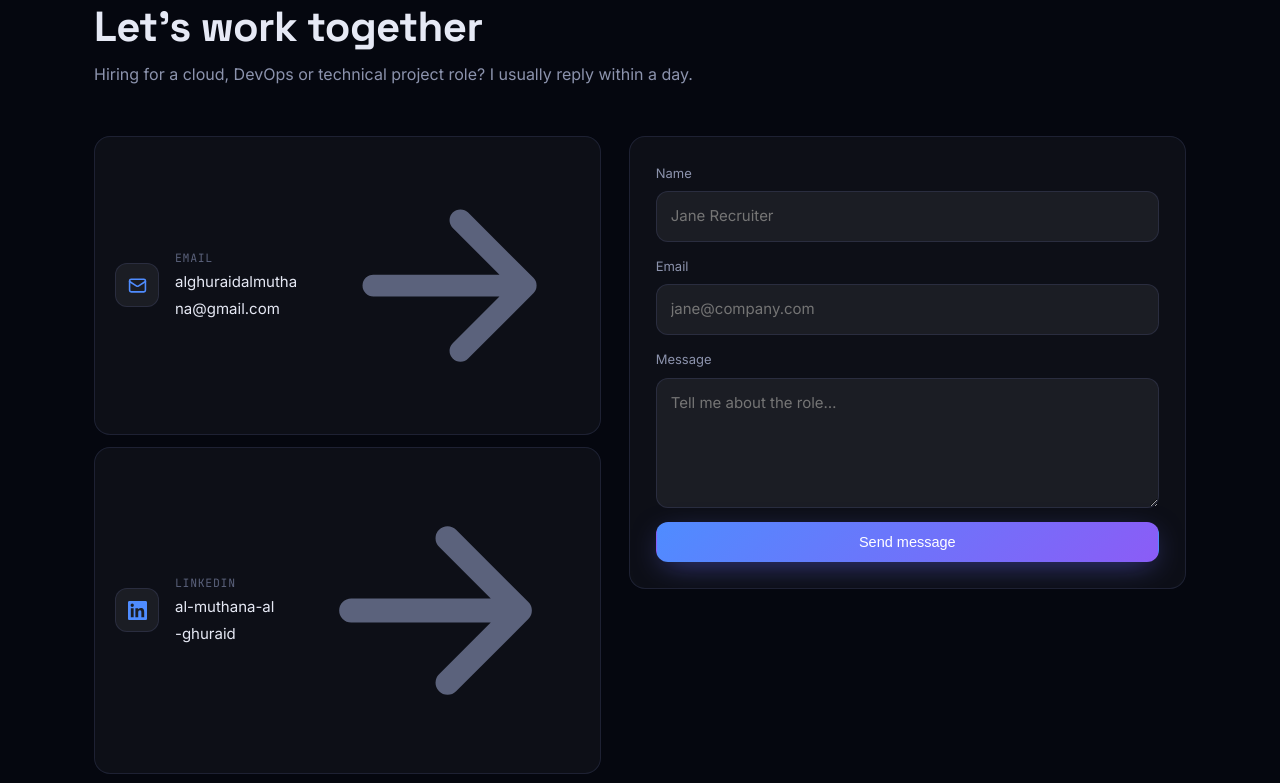
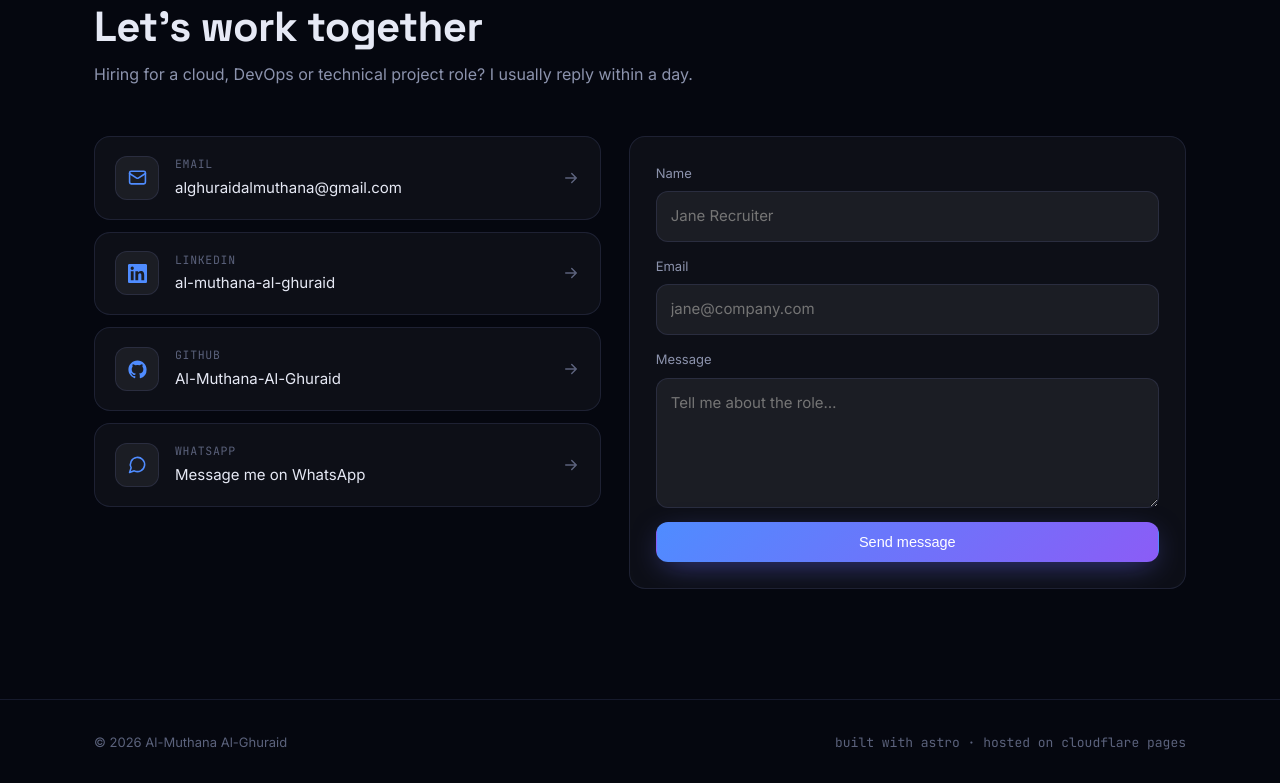
Before and after one commit to Al-Muthana-Al-Ghuraid/alghuraid.com, an Astro site: page / in a window 1280 px wide. Shown: the part 6878-7661 px from the top of the page. Built offline with nearby package versions, Linux system fonts and the light colour scheme; Astro itself is replaced by a stand-in of ours.

Commit message:
Fix oversized arrow icons and email wrapping in Contact

```diff
--- a/src/styles/global.css
+++ b/src/styles/global.css
@@ -223,8 +223,9 @@
 .c-link .ico{width:44px;height:44px;border-radius:12px;display:grid;place-items:center;background:var(--surface-2);border:1px solid var(--border);color:var(--blue);flex:none}
 .c-link .ico svg{width:19px;height:19px}
 .c-link small{display:block;font-family:var(--font-mono);font-size:11.5px;color:var(--faint);text-transform:uppercase;letter-spacing:.06em}
-.c-link span{font-size:15px;word-break:break-all}
-.c-link .go{margin-inline-start:auto;color:var(--faint);transition:.25s}
+.c-link > div:not(.ico){min-width:0}
+.c-link span{font-size:15px;overflow-wrap:anywhere}
+.c-link .go{width:18px;height:18px;flex:none;margin-inline-start:auto;color:var(--faint);transition:.25s}
 .c-link:hover .go{color:var(--blue);transform:translateX(4px)}
 [dir="rtl"] .c-link:hover .go{transform:translateX(-4px) scaleX(-1)}
 [dir="rtl"] .c-link .go{transform:scaleX(-1)}
```
